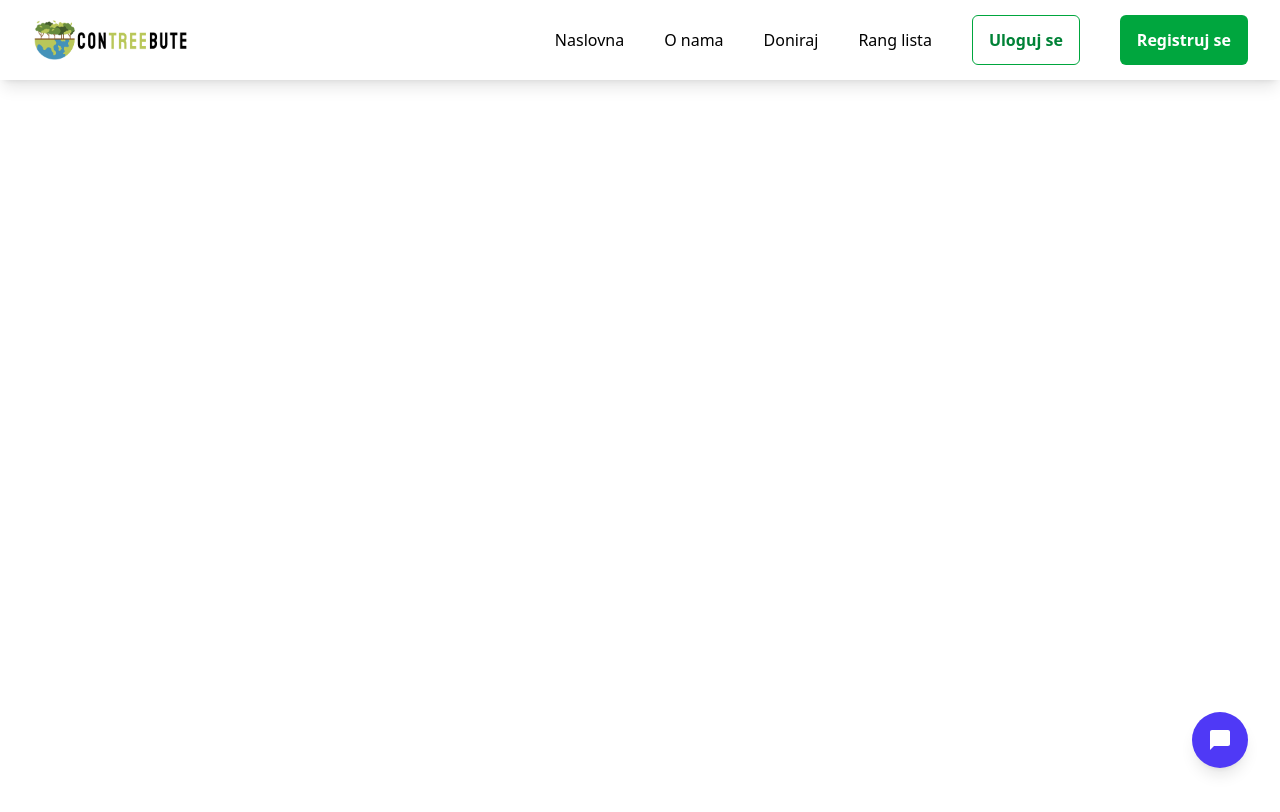
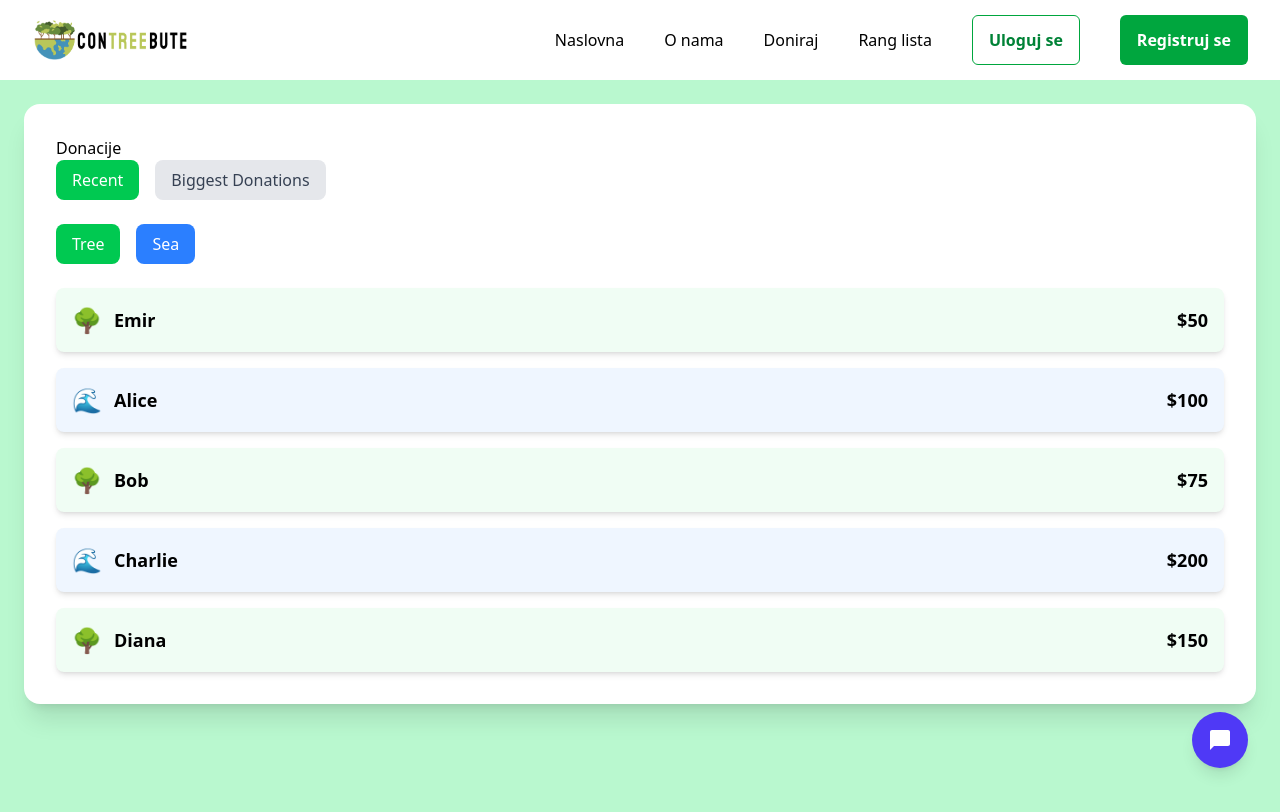
Before and after one commit to emirprasovic/hackathon-2025, a React (Vite) app in the folder frontend/: page /leaderboard in a window 1280 px wide. Shown: the top 812 px of the page. Built offline with nearby package versions, Linux system fonts and the light colour scheme.

Commit message:
Added leaderboard frontend page

```diff
--- a/frontend/src/App.jsx
+++ b/frontend/src/App.jsx
@@ -4,6 +4,7 @@ import Chat from "./components/chat/Chat";
 import Header from "./components/header/Header";
 import DonatePage from "./pages/donate/DonatePage";
 import "./App.css";
+import LeaderboardPage from "./pages/leaderboards/LeaderboardPage";
 
 function App() {
   return (
@@ -14,6 +15,7 @@ function App() {
       <Routes>
         <Route path="/" element={<LandingPage />} />
         <Route path="/donate" element={<DonatePage />} />
+        <Route path="/leaderboard" element={<LeaderboardPage />} />
       </Routes>
     </Router>
   );
--- /dev/null
+++ b/frontend/src/pages/leaderboards/LeaderboardPage.jsx
@@ -0,0 +1,123 @@
+import React, { useState } from "react";
+
+// Mock data
+const leaderboardData = [
+  { name: "Emir", amount: 50, purpose: "tree" },
+  { name: "Alice", amount: 100, purpose: "sea" },
+  { name: "Bob", amount: 75, purpose: "tree" },
+  { name: "Charlie", amount: 200, purpose: "sea" },
+  { name: "Diana", amount: 150, purpose: "tree" },
+];
+
+export default function LeaderboardPage() {
+  const [sortBy, setSortBy] = useState("recent"); // "recent" or "biggest"
+  const [filters, setFilters] = useState({ tree: true, sea: true }); // Filters for "tree" and "sea"
+
+  // Handle radio button change
+  const handleSortChange = (e) => {
+    setSortBy(e.target.value);
+  };
+
+  // Handle checkbox change
+  const handleFilterChange = (e) => {
+    const { name, checked } = e.target;
+    setFilters({ ...filters, [name]: checked });
+  };
+
+  // Filter and sort the data
+  const filteredData = leaderboardData
+    .filter((item) => {
+      if (filters.tree && filters.sea) return true; // Show all if both are checked
+      if (filters.tree && item.purpose === "tree") return true;
+      if (filters.sea && item.purpose === "sea") return true;
+      return false;
+    })
+    .sort((a, b) => {
+      if (sortBy === "recent") {
+        // Sort by most recent (assuming the data is already in order)
+        return 0;
+      } else if (sortBy === "biggest") {
+        // Sort by biggest donations
+        return b.amount - a.amount;
+      }
+      return 0;
+    });
+
+  return (
+    <div className="flex flex-col items-start min-h-screen bg-green-200 p-6">
+      <div className="bg-white p-8 rounded-2xl shadow-xl max-w-full w-full text-left">
+        {/* Radio Buttons for Sorting */}
+        <h3>Donacije</h3>
+        <div className="mb-6 flex space-x-4">
+          <button
+            className={`px-4 py-2 rounded-lg transition-colors ${
+              sortBy === "recent"
+                ? "bg-green-500 text-white"
+                : "bg-gray-200 text-gray-700 hover:bg-gray-300"
+            }`}
+            onClick={() => setSortBy("recent")}
+          >
+            Recent
+          </button>
+          <button
+            className={`px-4 py-2 rounded-lg transition-colors ${
+              sortBy === "biggest"
+                ? "bg-green-500 text-white"
+                : "bg-gray-200 text-gray-700 hover:bg-gray-300"
+            }`}
+            onClick={() => setSortBy("biggest")}
+          >
+            Biggest Donations
+          </button>
+        </div>
+
+        {/* Checkboxes for Filtering */}
+        <div className="mb-6 flex space-x-4">
+          <button
+            className={`px-4 py-2 rounded-lg transition-colors ${
+              filters.tree
+                ? "bg-green-500 text-white"
+                : "bg-gray-200 text-gray-700 hover:bg-gray-300"
+            }`}
+            onClick={() => setFilters({ ...filters, tree: !filters.tree })}
+          >
+            Tree
+          </button>
+          <button
+            className={`px-4 py-2 rounded-lg transition-colors ${
+              filters.sea
+                ? "bg-blue-500 text-white"
+                : "bg-gray-200 text-gray-700 hover:bg-gray-300"
+            }`}
+            onClick={() => setFilters({ ...filters, sea: !filters.sea })}
+          >
+            Sea
+          </button>
+        </div>
+
+        {/* Leaderboard List */}
+        <div className="space-y-4">
+          {filteredData.map((item, index) => (
+            <div
+              key={index}
+              className={`p-4 rounded-lg flex justify-between items-center shadow-md ${
+                item.purpose === "tree" ? "bg-green-50" : "bg-blue-50"
+              }`}
+            >
+              <div className="flex items-center space-x-3">
+                {/* Icon */}
+                {item.purpose === "tree" ? (
+                  <span className="text-green-600 text-2xl">🌳</span>
+                ) : (
+                  <span className="text-blue-600 text-2xl">🌊</span>
+                )}
+                <span className="font-semibold text-lg">{item.name}</span>
+              </div>
+              <span className="font-bold text-lg">${item.amount}</span>
+            </div>
+          ))}
+        </div>
+      </div>
+    </div>
+  );
+}
```
Also changed, not shown: frontend/src/pages/donate/DonatePage.jsx (+12 -6 lines), frontend/src/pages/landing/LandingPage.jsx (+7 -6 lines).
